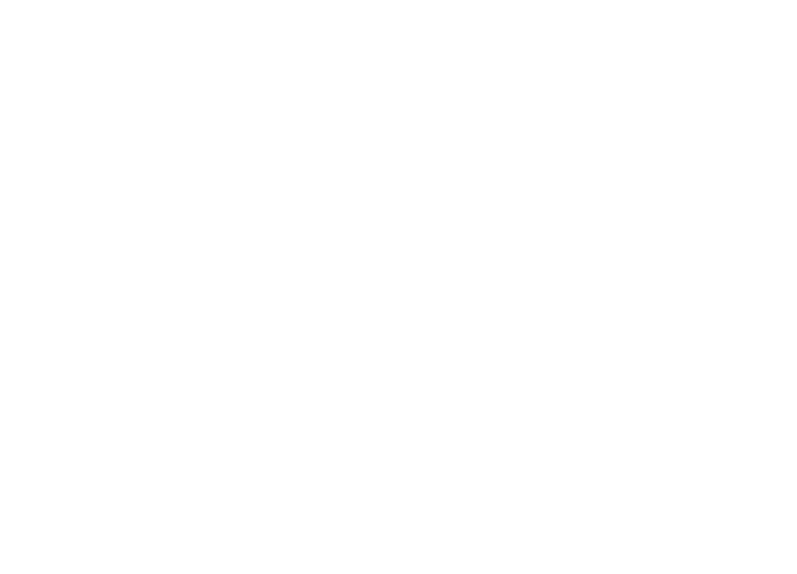
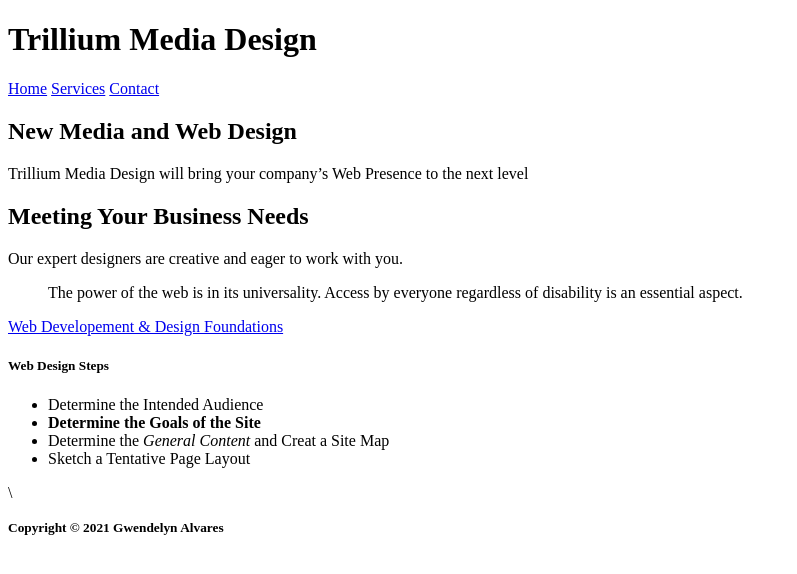
Before and after one commit to 44144-fa21/ch2inclassnotes-paleo-junkie, a plain HTML site: page index.html in a window 1280 px wide. Shown: the whole page, without its empty margins (0-797 px from the left). Drawn offline with Linux system fonts and the light colour scheme.

Commit message:
Chapter 2 NOTES
Added chapter 2 notes in index, services, and contact

```diff
--- a/index.html
+++ b/index.html
@@ -1,10 +1,38 @@
 <!DOCTYPE html>
 <html lang="en">
 	<head>
-		<title>LASTNAME Chapter 2 InClass Notes</title>
+		<title>ALVARES Chapter 2 InClass Notes</title>
 		<meta charset="utf-8">
 	</head>
 	<body>
+		<h1>Trillium Media Design</h1>
+		<nav>
+				<a href="index">Home</a>
+				<a href="Services.html">Services</a>
+				<a href="contact.html">Contact</a>
+			</nav>
+			<main>
+					<h2>New Media and Web Design</h2>
+					<p>Trillium Media Design will bring your company&rsquo;s Web Presence
+						to the next level</p>
+					<h2>Meeting Your Business Needs</h2>
+					<p>Our expert designers are creative and eager to work with you.</p>
+					<blockquote>The power of the web is in its universality. Access by
+						everyone regardless of disability is an essential aspect.
+					</blockquote>
+					<a href="http://webdevfoundation.net">Web Developement &amp; Design Foundations
+					</a>
+<h5>Web Design Steps</h5>
+					<ul>
+						<li>Determine the Intended Audience</li>
+						<li><strong>Determine the Goals of the Site</strong></li>
+						<li>Determine the <em>General Content</em> and Creat a Site Map</li>
+						<li>Sketch a Tentative Page Layout</li>
+					</ul>\
+				</main>
+				<footer>
+					<p><small><strong>Copyright &copy; 2021 Gwendelyn Alvares</strong></small></p>
+				</footer>
 
 	</body>
 </html>
```
Also changed, not shown: contact.html (added, +26 -0 lines), services.html (added, +28 -0 lines).
